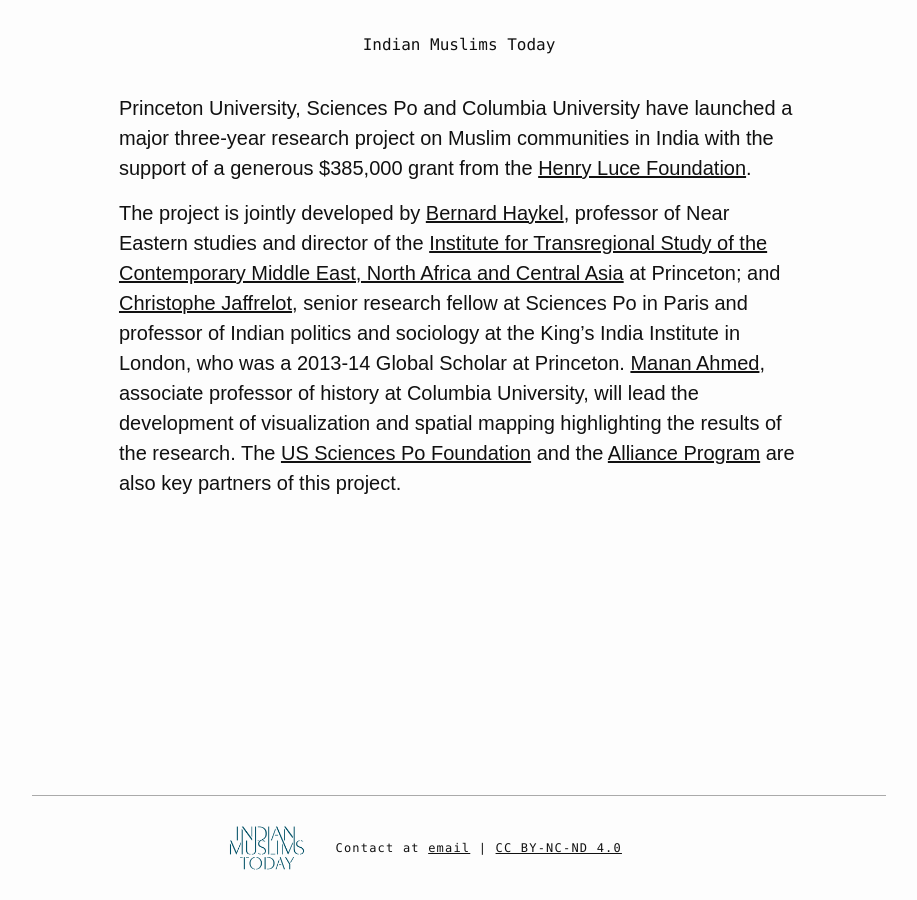
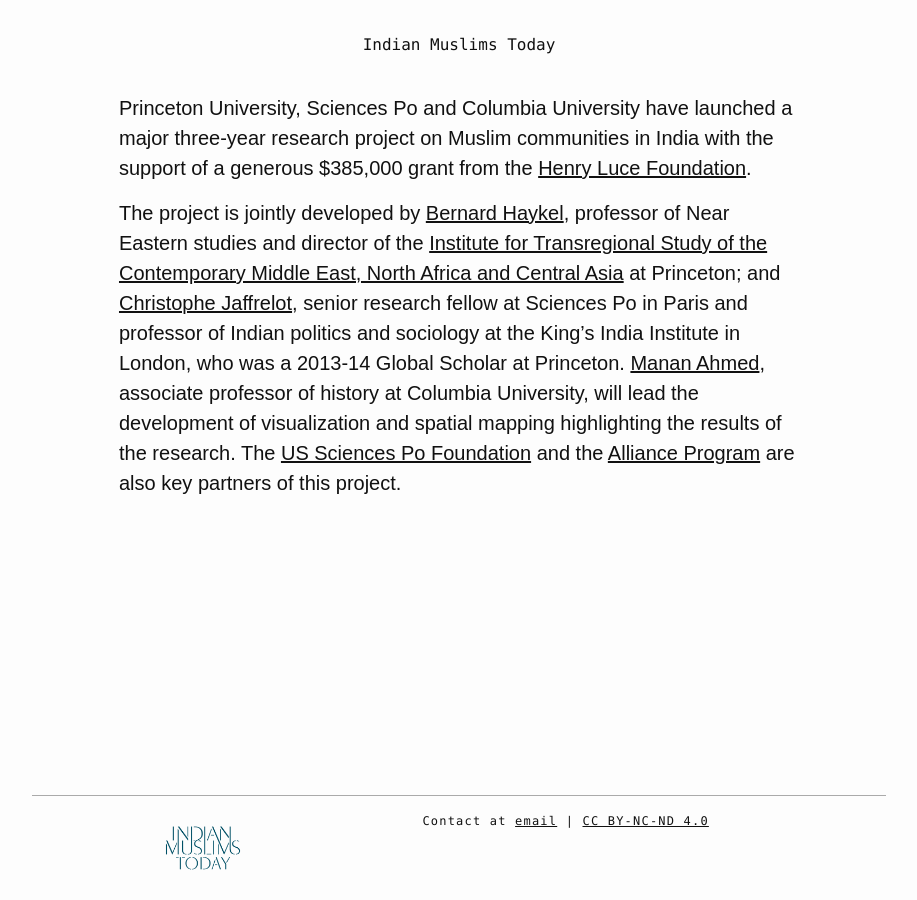
Before and after one commit to Muslims-In-India/Muslims-in-india.github.io, a Jekyll site: the page built from index.markdown, in a window 1280 px wide. Shown: the whole page, without its empty margins (181-1098 px from the left). Built offline with Jekyll 4.4.1, drawn with Linux system fonts in a browser that asks for light colours.

Commit message:
updated footer

```diff
--- a/_includes/footer.html
+++ b/_includes/footer.html
@@ -1,7 +1,7 @@
 <div class="bt b--light-silver pv3 w-100 center">
-  <div class="center mw6">
-    <span class="dib"><img src="assets/IMT_LogoSmall.png" class="mw4"></span>
-    <p class="f7 tracked tc code dib">Contact at <a
+  <div class="flex justify-center">
+    <span class="w-25"><img src="assets/IMT_LogoSmall.png" class="mw4"></span>
+    <p class="f7 tracked tc code w-50">Contact at <a
       class="link underline near-black" href="mailto:{{ site.email }}">email</a> | <a class="link underline near-black"
       href="https://creativecommons.org/licenses/by-nc-nd/4.0/">CC BY-NC-ND 4.0</a></p>
   </div>
```
